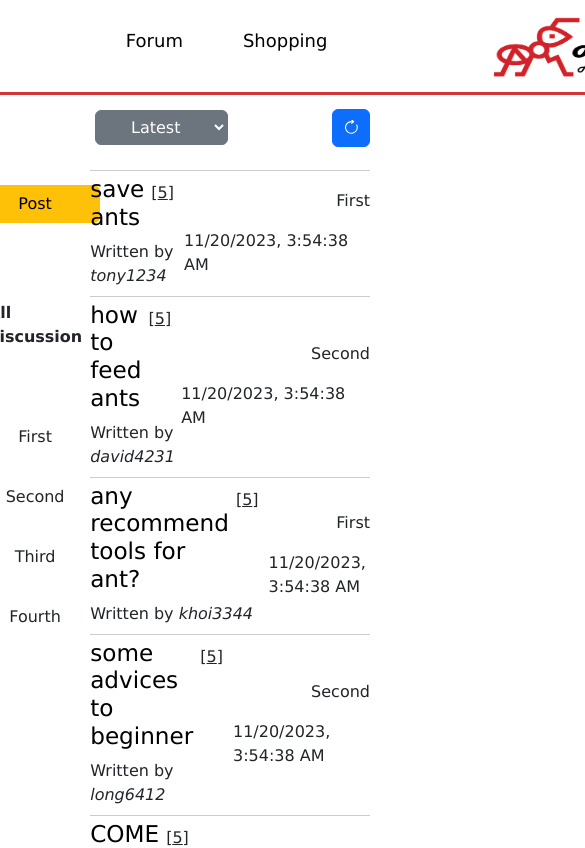
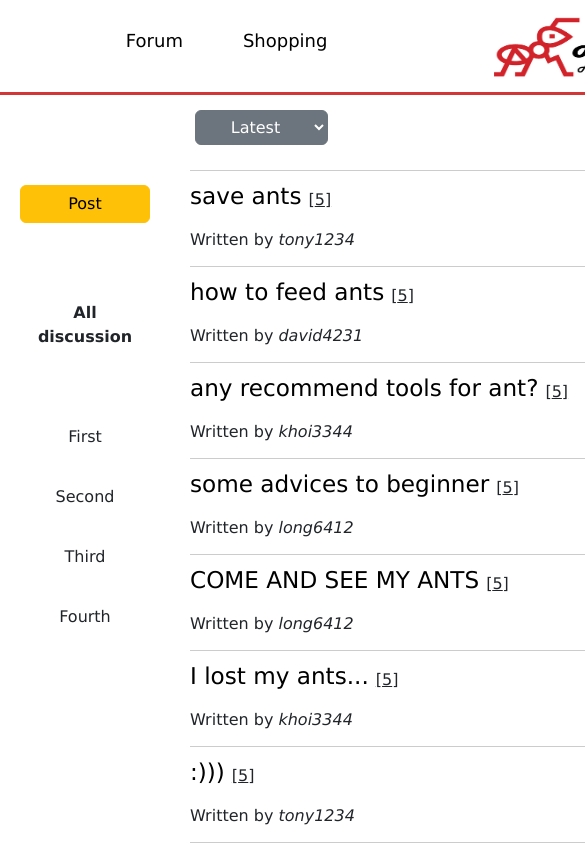
Before and after one commit to cupOWater/askant, a React (Create React App) app in the folder frontend/: page / in a window 390 px wide. Shown: the top 848 px of the page, 585 px wide, since content can reach past the window. Built offline with nearby package versions, Linux system fonts and the light colour scheme.

Commit message:
update responsive

```diff
--- a/frontend/src/assets/styles/ForumHome.css
+++ b/frontend/src/assets/styles/ForumHome.css
@@ -6,7 +6,7 @@
 }
 
 .sidebar {
-    width: 18%;
+    width: 257px;
     height: 900px;
     padding: 20px;
     display: flex;
@@ -21,6 +21,7 @@
     padding: 8px 12px;
     border-radius: 5px;
     background-color: white;
+    text-align: center;
 }
 
 .all-dis:hover {
@@ -67,7 +68,7 @@
 }
 
 .right-side {
-    width: 82%;
+    width: 1168px;
 }
 
 .display-posts {
@@ -80,7 +81,7 @@
 }
 
 .posts-container {
-    width: 100%;
+    width: 1128px;
     border-top: 1px solid #ccc;
     display: flex;
     align-items: center;
```
